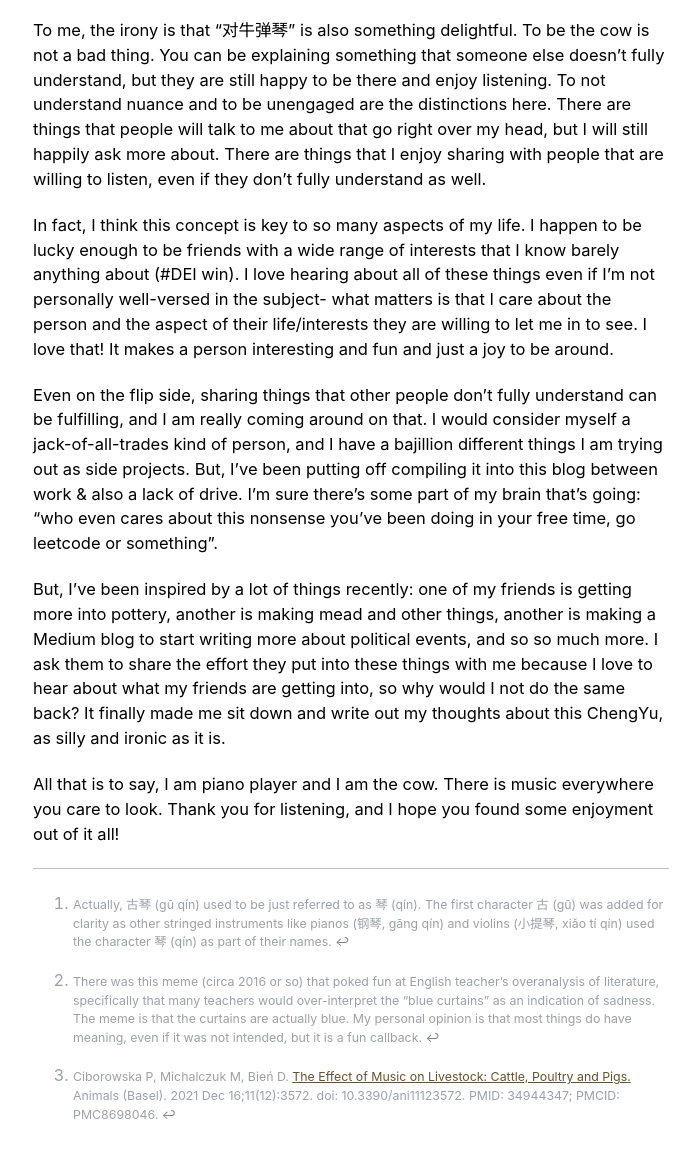
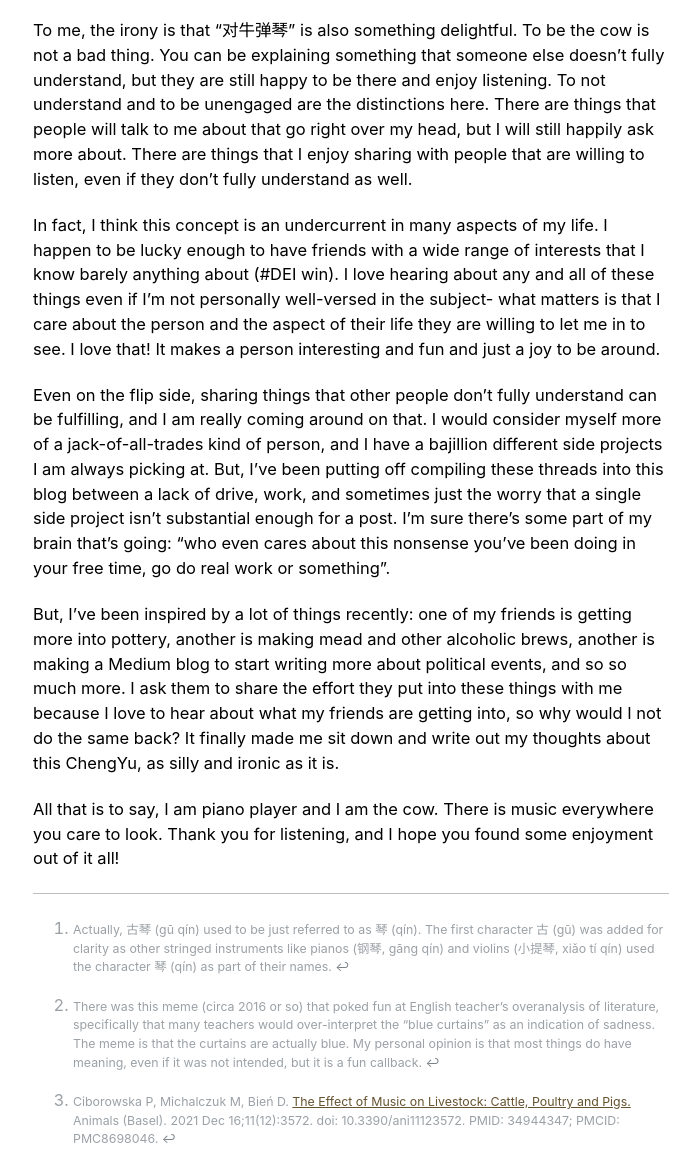
Before and after one commit to tiffanyqian/blog, a Jekyll site: the page built from _posts/2025-08-29-playing-music-to-a-cow.md, in a window 1280 px wide and 1400 px high, scrolled down 1388 px, cut to the strip 240-1400 px from the top of the window. Shown: the whole strip, without its empty margins (289-984 px from the left). Built offline with Jekyll 4.4.1, drawn with Linux system fonts in a browser that asks for light colours; cached includes are drawn as plain includes; some of the changed text lies outside the part shown.

Commit message:
Update 2025-08-29-playing-music-to-a-cow.md

```diff
--- a/_posts/2025-08-29-playing-music-to-a-cow.md
+++ b/_posts/2025-08-29-playing-music-to-a-cow.md
@@ -7,27 +7,27 @@
 
 "对牛弹琴" (duì niú tán qín) is probably one of my favorite Chinese idioms / ChengYu of all-time. Quite literally, it translates to "playing music to a cow". Historically, the "琴" (qín) in this phrase is the Guqin (古琴), a traditional Chinese string instrument. However, many modern translations (including the one I originally learned) tend to translate the "琴" (qín) to piano, as the Chinese word for piano is 钢琴 (gāng _qín_) and shares the same last character[^1].
 
-The phrase itself is supposed to be a little condescending- it's used to imply that the speaker (the person playing the qín) is explaining something too sophisticated / profound for the listener (the cow) to understand / appreciate. Sometimes it's also used to imply that the speaker is wasting their time. It's very similar to idiom "do not cast your pearls before swine" from the Bible.
+And now, I'm going to go a rant on how [the curtains aren't just blue](https://beatricebaker.com/wp-content/uploads/2021/06/post2.jpg)[^2] and tie this ChengYu into some other thoughts I've been turning over in my head... Stick with me here as I am about to embark on some Roland Barthes and the Death of the Author shenangians.
 
-And now, I'm going to go a rant on how [the curtains aren't just blue](https://beatricebaker.com/wp-content/uploads/2021/06/post2.jpg)[^2] and tie this ChengYu into some other thoughts I've been turning over in my head... Stick with me here as I am about to embark on some Roland Barthes and the Death of the Author shenangians.
+The phrase itself is supposed to be a little condescending- it's used to imply that the speaker (the person playing the qín) is explaining something too sophisticated or profound for the listener (the cow) to appreciate or understand. Sometimes it's also used to imply that the speaker is wasting their time. It's very similar to idiom "do not cast your pearls before swine" from the Bible.
 
 You may ask, Tiffany, how come this phrase is your favorite ChengYu? Are you implying that you think you're so esoteric that the people reading this aren't on your level?
 
-Quite the opposite- not only do I love to find meaning in inane and meaningless things, but I love cows! Some of my favorite pieces of media are ones that are surface level silly but have much deeper elements if you look closer. Also, many of my friends will know I had a long period of time in college where I was obsessed with cow print. I've had cow print on a bag, on my bed sheets, and even painted cow print on my nails pretty frequently.
+Quite the opposite- not only do I love to find meaning in inane and meaningless things, but I love cows! Some of my favorite pieces of media are ones that are surface level silly but have much deeper elements if you look closer. Also, many of my friends will know that in college I had a period of time where I was obsessed with cow print. I've had cow print on a bag, on my bed sheets, and even painted cow print on my nails pretty frequently.
 
-Back when I had first learned this phrase, I would imagine it while practicing piano. I'd be be bored while trying to hit my 1 hour daily practice quota and zone off imagining that I was playing for a herd of cows that were equally as empty-minded as I was. It was almost like a little inside joke between me and the imaginary cows in my head. So as much as I logically knew that the phrase was condescending (my parents would use it towards me occasionally), I always found a certain sense of whimsy and irony in it.
+Back when I had first learned this phrase, I would imagine it while practicing piano. I'd be be bored, trying to hit my 1 hour daily practice quota, and zone off imagining that I was playing for a herd of cows that were equally as empty-minded as I was. It was a little inside joke between me and the imaginary cows in my head. So, as much as I logically knew that the phrase was condescending (my mom also loves using this phrase offhandedly), I always found a certain sense of whimsy and irony in it.
 
-Finding out that cows actually _love_ music and react very positively to it also added to this sense of irony. Music, in fact, can make cows feel more relaxed and enrich their living environment[^3]. There are also many videos online of people playing music for cows in an open field, and the cows will run over and listen intently with their tails swaying. Here's one of the first few I ever saw and personally enjoy:
+Finding out that cows actually _love_ music and react very positively to music also added to this sense of irony. Music, in fact, can make cows feel more relaxed and enrich their living environment[^3]. There are also many videos online of people playing music for cows in an open field, and the cows will run over and listen intently with their tails swaying. Here's one of the first few I ever saw and personally enjoy:
 {% include video id="lXKDu6cdXLI" provider="youtube" %}
 <!-- https://www.youtube.com/watch?v=lXKDu6cdXLI&ab_channel=newhot5 -->
 
-To me, the irony is that "对牛弹琴" is also something delightful. To be the cow is not a bad thing. You can be explaining something that someone else doesn't fully understand, but they are still happy to be there and enjoy listening. To not understand nuance and to be unengaged are the distinctions here. There are things that people will talk to me about that go right over my head, but I will still happily ask more about. There are things that I enjoy sharing with people that are willing to listen, even if they don't fully understand as well.
+To me, the irony is that "对牛弹琴" is also something delightful. To be the cow is not a bad thing. You can be explaining something that someone else doesn't fully understand, but they are still happy to be there and enjoy listening. To not understand and to be unengaged are the distinctions here. There are things that people will talk to me about that go right over my head, but I will still happily ask more about. There are things that I enjoy sharing with people that are willing to listen, even if they don't fully understand as well.
 
-In fact, I think this concept is key to so many aspects of my life. I happen to be lucky enough to be friends with a wide range of interests that I know barely anything about (#DEI win). I love hearing about all of these things even if I'm not personally well-versed in the subject- what matters is that I care about the person and the aspect of their life/interests they are willing to let me in to see. I love that! It makes a person interesting and fun and just a joy to be around.
+In fact, I think this concept is an undercurrent in many aspects of my life. I happen to be lucky enough to have friends with a wide range of interests that I know barely anything about (#DEI win). I love hearing about any and all of these things even if I'm not personally well-versed in the subject- what matters is that I care about the person and the aspect of their life they are willing to let me in to see. I love that! It makes a person interesting and fun and just a joy to be around.
 
-Even on the flip side, sharing things that other people don't fully understand can be fulfilling, and I am really coming around on that. I would consider myself a jack-of-all-trades kind of person, and I have a bajillion different things I am trying out as side projects. But, I've been putting off compiling it into this blog between work & also a lack of drive. I'm sure there's some part of my brain that's going: "who even cares about this nonsense you've been doing in your free time, go leetcode or something".
+Even on the flip side, sharing things that other people don't fully understand can be fulfilling, and I am really coming around on that. I would consider myself more of a jack-of-all-trades kind of person, and I have a bajillion different side projects I am always picking at. But, I've been putting off compiling these threads into this blog between a lack of drive, work, and sometimes just the worry that a single side project isn't substantial enough for a post. I'm sure there's some part of my brain that's going: "who even cares about this nonsense you've been doing in your free time, go do real work or something".
 
-But, I've been inspired by a lot of things recently: one of my friends is getting more into pottery, another is making mead and other things, another is making a Medium blog to start writing more about political events, and so so much more. I ask them to share the effort they put into these things with me because I love to hear about what my friends are getting into, so why would I not do the same back? It finally made me sit down and write out my thoughts about this ChengYu, as silly and ironic as it is.
+But, I've been inspired by a lot of things recently: one of my friends is getting more into pottery, another is making mead and other alcoholic brews, another is making a Medium blog to start writing more about political events, and so so much more. I ask them to share the effort they put into these things with me because I love to hear about what my friends are getting into, so why would I not do the same back? It finally made me sit down and write out my thoughts about this ChengYu, as silly and ironic as it is.
 
 All that is to say, I am piano player and I am the cow. There is music everywhere you care to look. Thank you for listening, and I hope you found some enjoyment out of it all!
 
```
